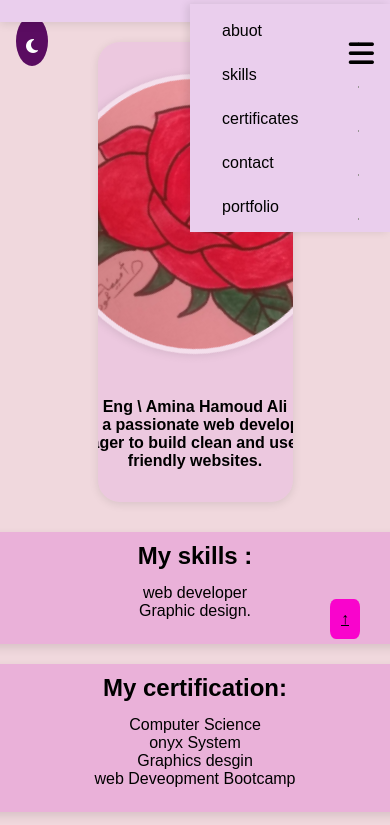
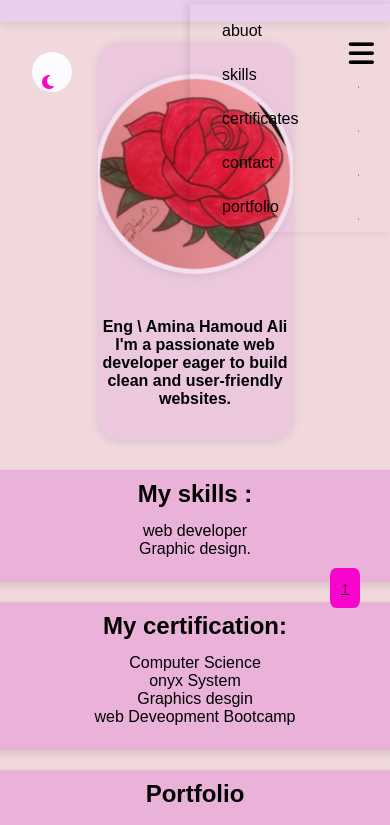
Before and after one commit to AminaHamoudAli/p-website, a plain HTML site: page index.html in a window 390 px wide. Both pictures are taken after a click on the label 361 px from the left and 43 px from the top of the page. Shown: the top 825 px of the page. Drawn offline with Linux system fonts and the light colour scheme.

Commit message:
Update profile

```diff
--- a/index.html
+++ b/index.html
@@ -3,36 +3,19 @@
 <head>
     <meta charset="UTF-8">
     <meta name="viewport" content="width=device-width, initial-scale=1.0">
-    <title>الموقع الشخصي</title>
+    <title> my portfolio </title>
 
     <link rel="stylesheet" href="style.css">
     <link rel="stylesheet" href="https://cdnjs.cloudflare.com/ajax/libs/font-awesome/6.4.0/css/all.min.css">
+    <link href="https://fonts.googleapis.com/css2?family=Cairo:wght@400;600;700&display=swap" rel="stylesheet">
+    <link rel="stylesheet" href="https://cdnjs.cloudflare.com/ajax/libs/font-awesome/6.5.0/css/all.min.css" integrity="sha512-..." crossorigin="anonymous" referrerpolicy="no-referrer" />
 
-      <!-- تخلي الموقع يظهر بشكل طبيعي في جميع المواقع :مكتبة-->
-        <!-- <link rel="stylesheet" href="normalize.css"> -->
-
-         <!-- <link rel="preconnect" href="https://fonts.googleapis.com"> -->
-         <!-- <link rel="preconnect" href="https://fonts.gstatic.com" crossorigin> -->
-         <!-- <link rel="stylesheet" href="https://fonts.googleapis.com/css2?family=Open+Sans:ital,wght@0,300..800;1,300..800&display=swap" > -->
 </head>
 <body>
   <input type="checkbox" id="mode-toggle">
 <label for="mode-toggle" class="toggle-label">
             <i class="fas fa-moon"></i>
 </label>
-
-
-<!-- ============================================== -->
-<!-- <i class="fas fa-bars menu-toggle" onclick="document.getElementById('nav-links').classList.toggle('show')"></i> -->
-
-<!-- <nav>
-  <ul id="nav-links">
-    <li><a href="#skills" style="text-decoration: none;">skills</a></li>
-    <li><a href="#certificates" style="text-decoration: none;">certificates </a></li>
-    <li><a href="#contact" style="text-decoration: none;">contact</a></li>
-    <li><a href="#portfolio" style="text-decoration: none;"> portfolio</a></li>
-  </ul>
-</nav> -->
 
 <!-- ================== -->
      <!-- زر قائمة الهمبرغر -->
@@ -52,19 +35,7 @@
     </nav>
   </header>
 <!-- =================================== -->
-
-   <!-- <div class="header">
-    <header >
-        <nav>
-                <a href="#skills">skills</a>
-                <a href="#certificates">certificates </a>
-                <a href="#contact">contact</a>
-                <a href="#portfolio">portfolio</a>
-        </nav>
-     </header>
-      </div> -->
     <main>
-
                 <section class="bio">
        <div class="profile">
             <img src="صورة .jpg" alt="صورة شخصية" class="img">
--- a/style.css
+++ b/style.css
@@ -5,7 +5,7 @@
 
 }
 :root {
-  --main-color: #c4f904;
+  --main-color: #b540a6;
   --bg-color: #f0d8dd;
   --text-color: #000;
   --dark-bg: #121212;
@@ -21,39 +21,11 @@ body {
     font-family: Arial, sans-serif;
     background-color: rgb(240, 216, 221);
     border-radius: 20px;
-  /* background-color: var(--bg-color); */
-  /* color: var(--text-color); */
   transition: all 0.3s ease;
   background-size: cover;
 }
 
 
-
-/* header nav ul {
-    color: #000000;
-    margin: auto;
-    z-index: 2;
-    font-weight: bold;
-    padding: 15px;
-    border-radius: 5px;
-
-   transition: background 0.3s ease;
-   display: inline-block;
-   justify-content: space-between;
-   align-items: center;
-   flex-wrap: wrap;
-   background-color: #fbc1ef;
-   border-radius: 50px;
-   position: relative;
-   width: 100px;
- transition: .3s;
-
-}
-header nav ul:hover {
-  background-color: rgb(255, 226, 255);
-  color: #ff02af;
-
-} */
 .bio{
   display: grid;
     position: relative;
@@ -75,17 +47,15 @@ header nav ul:hover {
   max-width: 1000px;
 
     }
-    .bio amg{
-
-    }
-
 .profile img {
   /* display:grid; */
-    border-radius: 50%;
+ /* display: flex; */
+ gap: 10px;
+  border-radius: 50%;
     object-fit: cover;
      box-shadow: 0 2px 10px rgba(0, 0, 0, 0.1);
-    width: 280px;
-    height: 280px;
+    width: 200px;
+    height: 200px;
     border: 5px solid #fffdfd6e;
      margin-bottom: 40px;
      /* transition: transform 0.8s ease; */
@@ -97,19 +67,19 @@ header nav ul:hover {
     transform: rotate(0deg);
   }
   100% {
-    transform: rotate(360deg);
-  }
-}
+    transform: rotate(360deg);}}
+
 @keyframes fadeIn {
-  from{
+  from {
     opacity: 0;
     transform: translateY(20px);
   }
-  to{
-     opacity: 1;
-    transform: translateY(o);
-  }
-}
+  to {
+    opacity: 1;
+    transform: translateY(0); /* ← هنا التصحيح */
+  }}
+
+
 
 .profile img :hover{
     /* transform: scale(1.1) */
@@ -177,6 +147,9 @@ section ul{
   transform: scale(1.1);
   background-color: #d900c2;
 }
+.project a{
+  text-decoration: none;
+}
 footer {
     background-color: #745772;
     color: #fafafa;
@@ -226,19 +199,27 @@ footer a :hover{
   display: none;
 }
 .nav-icon {
-  font-size: 24px;
+  width: 50px;
+  height: 50px;
+  /* font-size: 24px; */
   cursor: pointer;
 }
 #mode-toggle {
+  margin-top: 20px;
   display: none;
+    width: 50px;
+  height: 50px;
 }
 
 .toggle-label {
+    width: 40px;
+  height: 40px;
+   margin-top: 20px;
   position: fixed;
-  top: 1rem;
-  left: 1rem;
-  background-color: #5a0c61;
-  color: white;
+  top: 2rem;
+  left: 2rem;
+  background-color: #fdfbfe;
+  color: rgb(253, 3, 195);
   padding: 10px;
   border-radius: 50%;
   cursor: pointer;
@@ -248,55 +229,12 @@ footer a :hover{
 
 /* الوضع الداكن */
 #mode-toggle:checked ~ * {
-  background-color: #1a1a1a !important;
-  color: #fff !important;
+  background-color: #4c4949 !important;
+  color: #fff !important;
 }
 /* ============================== */
-/* .menu-toggle {
-  display: none;
-  font-size: 1.5rem;
-  color: white;
-  cursor: pointer;
-}
+.navbar {
 
-nav ul {
-  list-style: none;
-  display: flex;
-  gap: 1.5rem;
-
-
-}
-
-@media (max-width: 768px) {
-  .menu-toggle {
-    display: block;
-  }
-
-  nav ul {
-    flex-direction: column;
-    position: absolute;
-    top: 100%;
-    right: 0;
-    background-color: var(--main-color, #e4dce4);
-    width: 100%;
-    max-height: 0;
-    overflow: hidden;
-    transition: max-height 0.4s ease-in-out;
-     text-decoration: none;
-    ==========
- nav ul: hover{
-      color:red;
-    transform: scale(1.1);
-    background-color: rgb(255, 226, 255);
- }
-
-
-  nav ul.show {
-    max-height: 300px;
-  } */
-
-
-.navbar {
   position: sticky;
   top: 0;
   background-color: var(--main-color);
@@ -317,6 +255,7 @@ nav ul {
   display: flex;
   gap: 1.5rem;
   padding: auto;
+
 }
 .nav-links a {
   text-decoration: none;
@@ -325,6 +264,7 @@ nav ul {
   position: relative;
   transition: color 0.3s ease;
   padding-top: 2px;
+
 }
 .nav-links a::after {
   content: "";
@@ -370,10 +310,10 @@ nav ul {
     position: fixed;
     top: var(--nav-height);
     right: 0;
-    background: var(--main-color);
+    /* background: var(--main-color); */
     flex-direction: column;
     width: 200px;
-    height: calc(100% - var(--nav-height));
+    /* height: calc(100% - var(--nav-height)); */
     padding: 1rem 2rem;
     transform: translateX(100%);
     transition: transform 0.3s ease;
```
